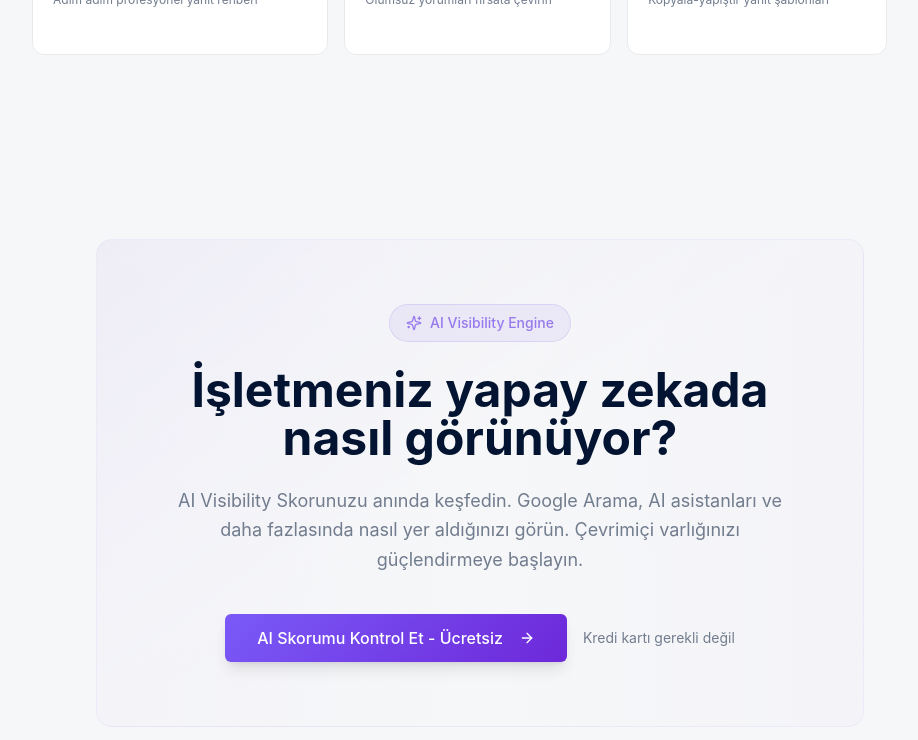
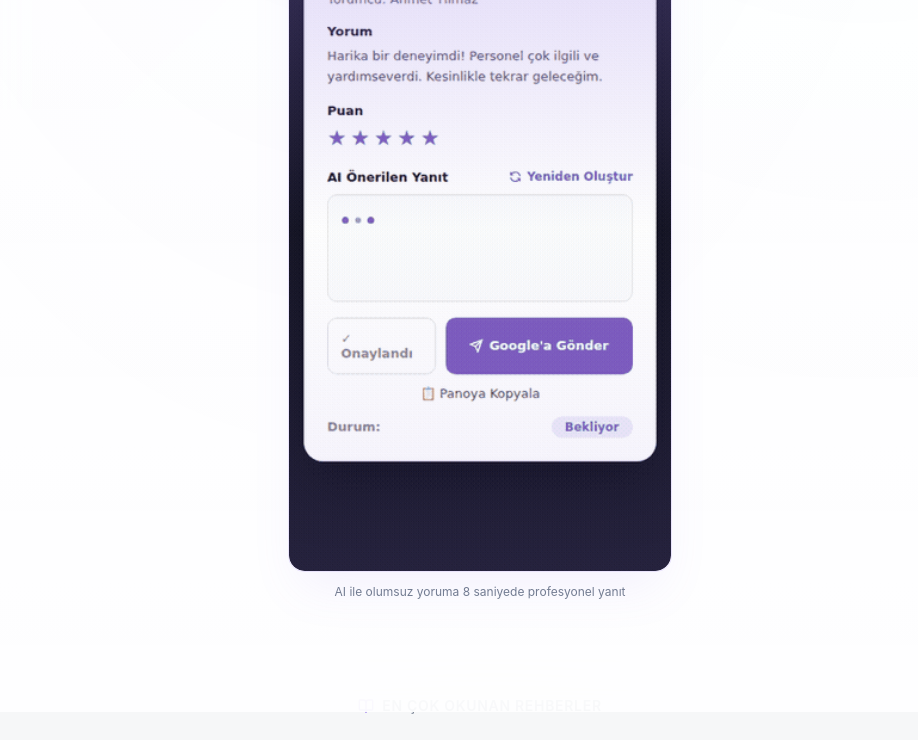
Before and after one commit to mtcrk/review-voyager, a React (Vite) app: page / in a window 1280 px wide. Shown: the part 976-1716 px from the top of the page, without its empty margins (160-1078 px from the left). Built offline with nearby package versions, Linux system fonts and the light colour scheme; what @lovable.dev/cloud-auth-js would draw is missing.

Commit message:
Add demo GIF asset
Co-authored-by: mtcrk <36543546+mtcrk@users.noreply.github.com>

```diff
--- a/src/pages/Index.tsx
+++ b/src/pages/Index.tsx
@@ -3,6 +3,7 @@ import { useNavigate } from "react-router-dom";
 import { MessageSquare, Star, Phone, Check, ArrowRight, Clock, Lock, Music2, Eye, TrendingUp, Sparkles, Target, Users, Zap, Shield, Menu, X, BookOpen, Tag } from "lucide-react";
 import { useState } from "react";
 import voyageRespondLogo from "@/assets/voyage-respond-logo.svg";
+import demoGif from "@/assets/voyagerespond-demo.gif";
 
 import { useAuth } from "@/contexts/AuthContext";
 import { useTranslation } from 'react-i18next';
@@ -410,6 +411,22 @@ const Index = () => {
             >
               Ücretsiz Dene
             </Button>
+          </div>
+
+          {/* Demo GIF Card */}
+          <div className="pt-12 max-w-sm mx-auto animate-fade-in" style={{ animationDelay: '0.4s', animationFillMode: 'both' }}>
+            <div className="relative rounded-2xl overflow-hidden border border-primary/20 shadow-2xl shadow-primary/10">
+              <div className="absolute -inset-[1px] rounded-2xl bg-gradient-to-b from-primary/30 via-transparent to-primary/10 pointer-events-none" />
+              <img
+                src={demoGif}
+                alt="VoyageRespond AI yorum yanıtlama demosu"
+                className="w-full h-auto rounded-2xl"
+                loading="eager"
+              />
+            </div>
+            <p className="text-xs text-muted-foreground mt-3 text-center">
+              AI ile olumsuz yoruma 8 saniyede profesyonel yanıt
+            </p>
           </div>
         </div>
       </section>
```
